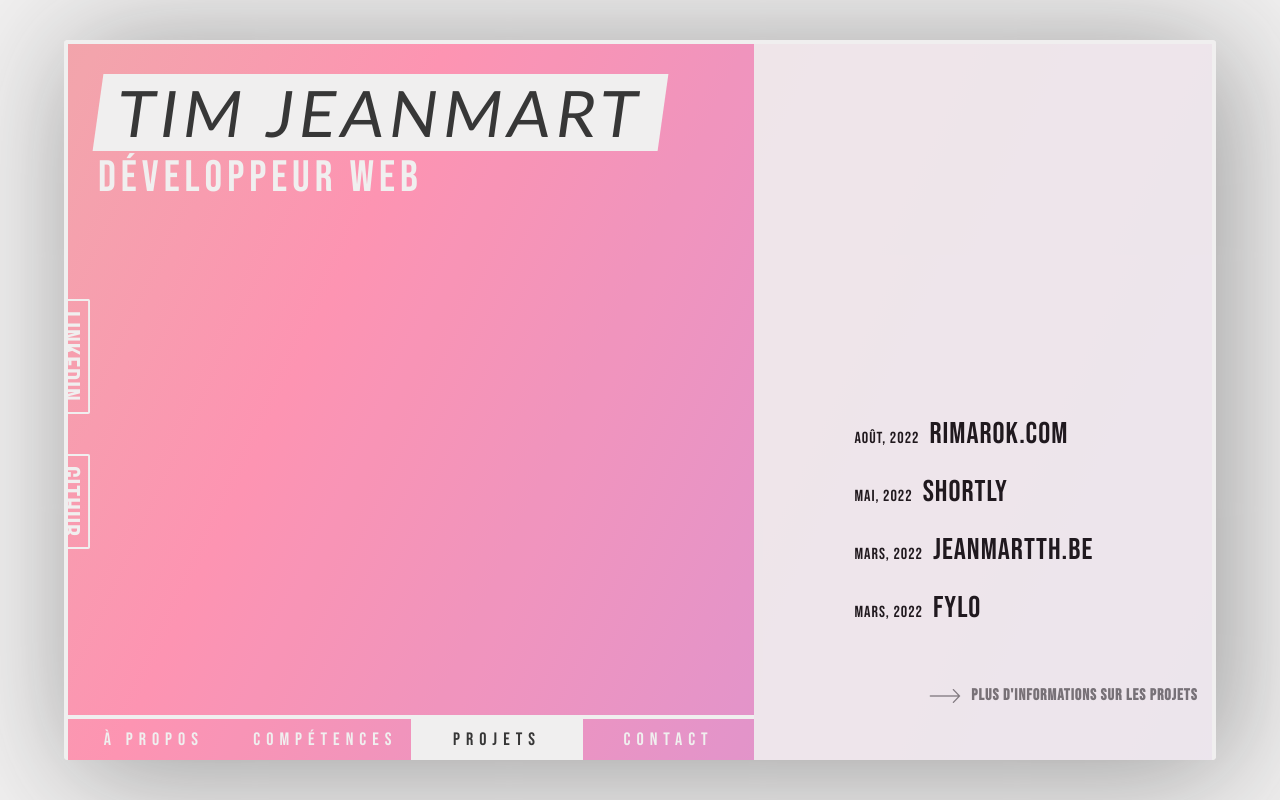
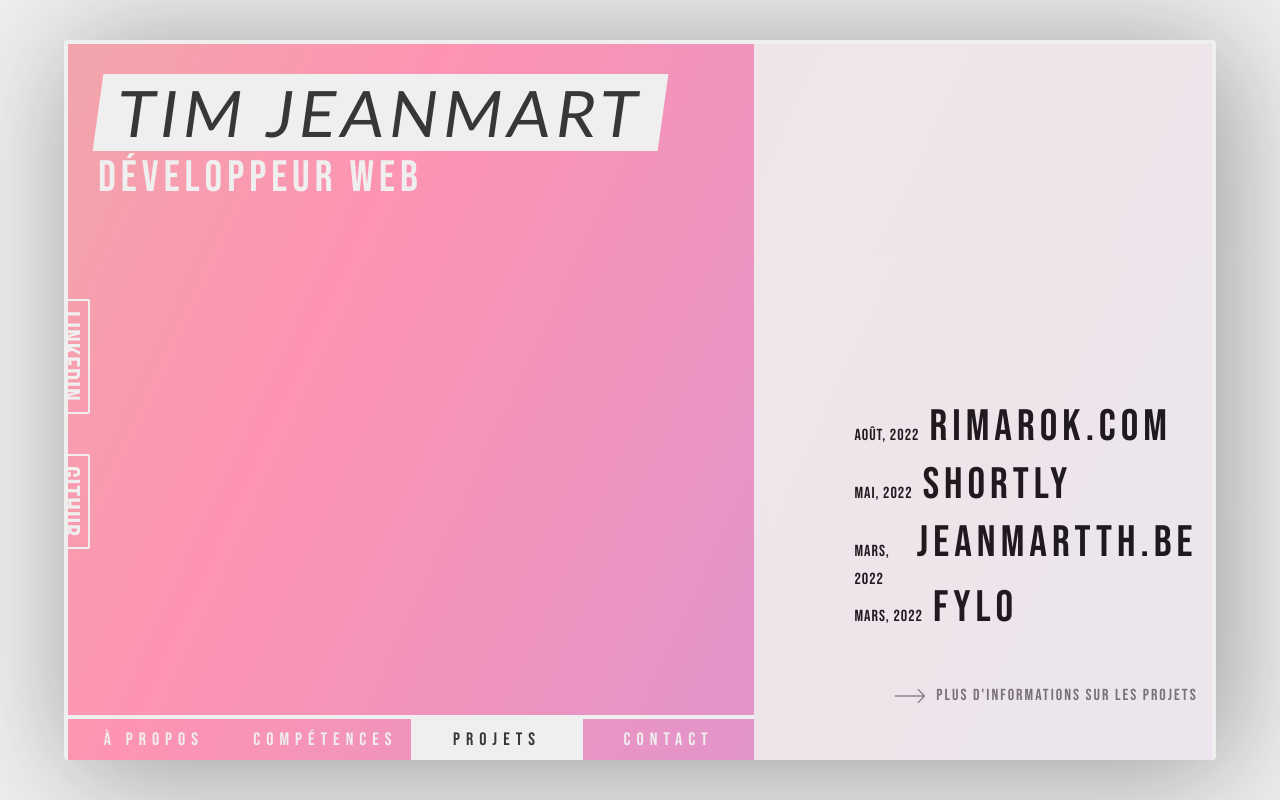
Before and after one commit to Tim-jn/portfolio-v2, a React (Create React App) app: page / in a window 1280 px wide. Both pictures are taken after a click on the button "PROJETS". Built offline with nearby package versions, Linux system fonts and the light colour scheme.

Commit message:
update style

```diff
--- a/src/Components/Work/Work.scss
+++ b/src/Components/Work/Work.scss
@@ -16,17 +16,18 @@
 .work-item a {
   text-transform: uppercase;
   margin-bottom: 30px;
-  font-size: $h3-desktop-size;
+  font-size: $h2-desktop-size;
+  letter-spacing: 5px;
   margin-left: 10px;
 }
 
 .more-work {
   position: relative;
-  font-weight: bold;
+  font-weight: 100;
   opacity: 0.7;
   color: $primary-color;
   margin-top: 30px;
-  letter-spacing: 1px;
+  letter-spacing: 2px;
 }
 
 .more-work::before {
```
